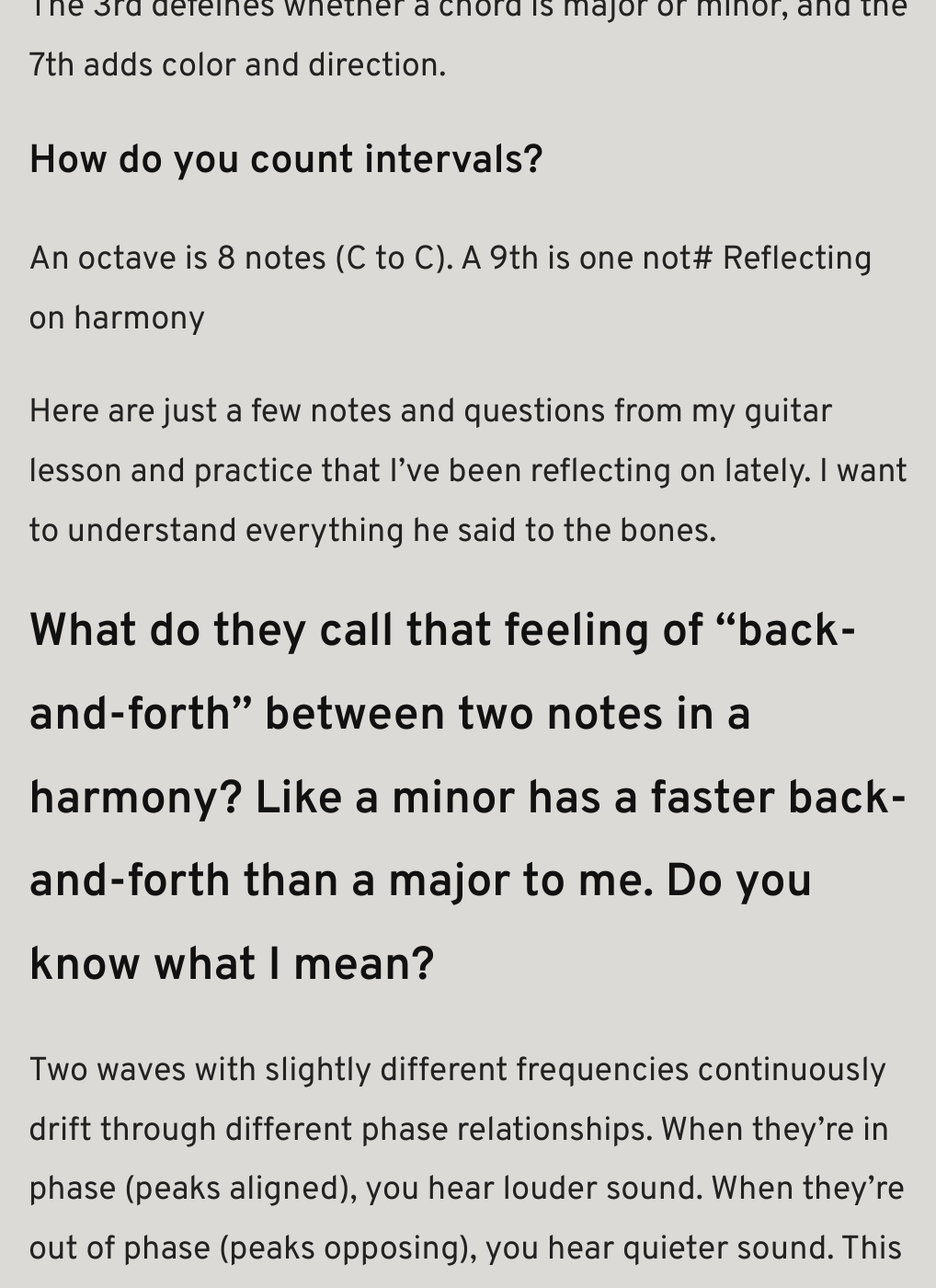
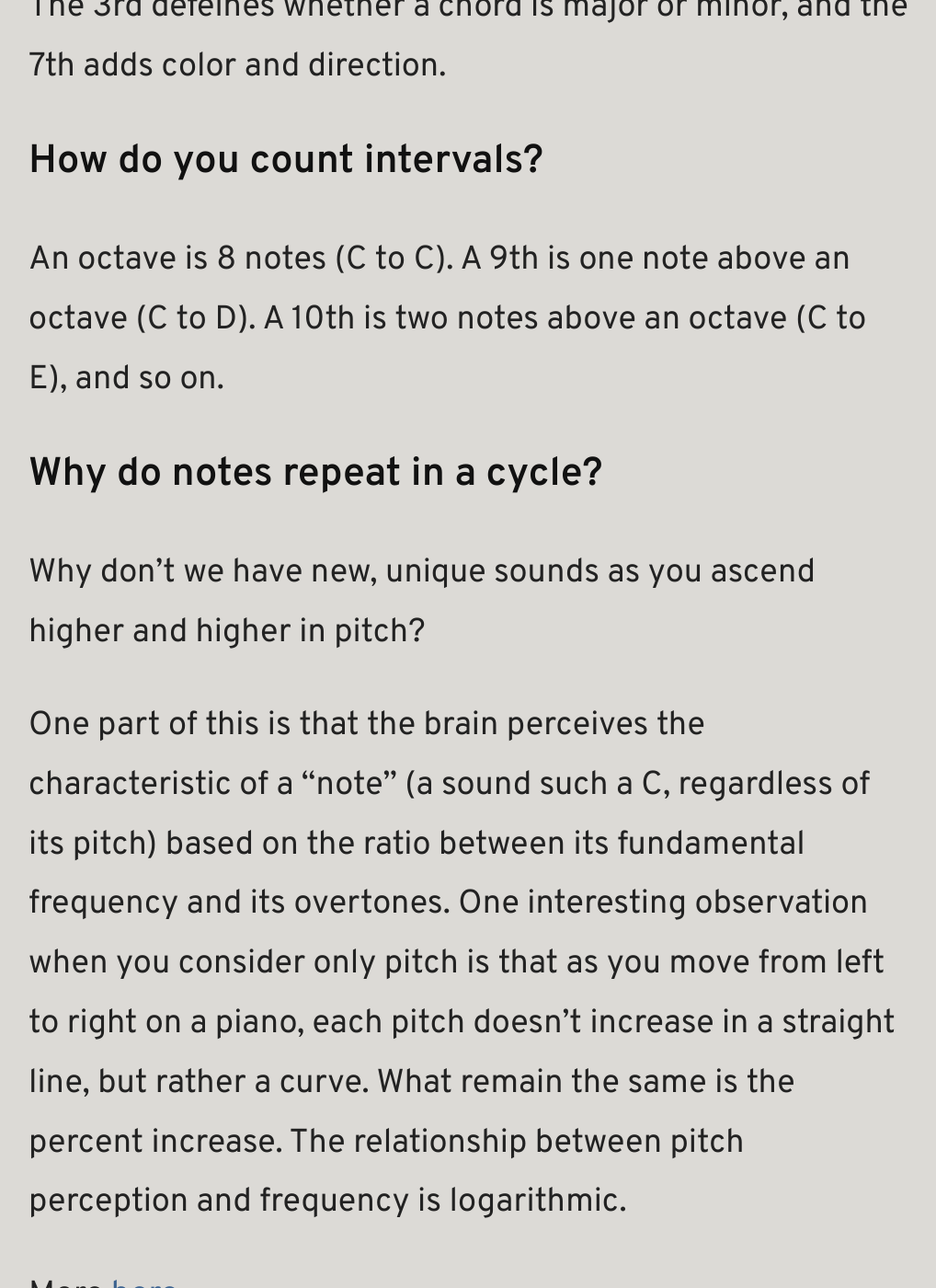
Before and after one commit to kingparra/blog, a Jekyll site: the page built from 03_reflecting_on_harmony.md, in a window 1280 px wide and 1400 px high, scrolled down 4326 px. Shown: the whole window at 92% size, without its empty margins (129-1147 px from the left). Built offline with Jekyll 4.4.1, drawn with Linux system fonts in a browser that asks for light colours; our own code applies the rules of GitHub Pages for plain Markdown files; part of the change alters nothing that is shown; some of the changed text lies outside the part shown.

Commit message:
Update notes on harmony

```diff
--- a/03_reflecting_on_harmony.md
+++ b/03_reflecting_on_harmony.md
@@ -27,12 +27,20 @@ The 3rd defeines whether a chord is major or minor, and the 7th adds color and d
 
 ## How do you count intervals?
 
-An octave is 8 notes (C to C). A 9th is one not# Reflecting on harmony
-
-Here are just a few notes and questions from my guitar lesson and practice that I've been reflecting on lately. I want to understand everything he said to the bones.
+An octave is 8 notes (C to C). A 9th is one note above an octave (C to D). A 10th is two notes above an octave (C to E), and so on.
 
 
-# What do they call that feeling of "back-and-forth" between two notes in a harmony? Like a minor has a faster back-and-forth than a major to me. Do you know what I mean?
+## Why do notes repeat in a cycle?
+
+Why don't we have new, unique sounds as you ascend higher and higher in pitch?
+
+One part of this is that the brain perceives the characteristic of a "note" (a sound such a C, regardless of its pitch) based on the ratio between its fundamental frequency and its overtones. One interesting observation when you consider only pitch is that as you move from left to right on a piano, each pitch doesn't increase in a straight line, but rather a curve. What remain the same is the percent increase. The relationship between pitch perception and frequency is logarithmic.
+
+More [here](https://pressbooks.pub/sound/chapter/pitch-and-frequency-in-music/).
+
+## What is beating?
+
+For example, a minor has a faster back-and-forth than a major to me. Do you know what I mean?
 
 Two waves with slightly different frequencies continuously drift through different phase relationships. When they're in phase (peaks aligned), you hear louder sound. When they're out of phase (peaks opposing), you hear quieter sound. This cycle repeats, creating the pulsing "beating" effect.
 
@@ -52,23 +60,23 @@ Timbre (pronounced TAM-ber) is the quality that makes instruments sound differen
 
 Recently I've been trying to cook up the perfect blend of exercises for my practice routine, but in the end I decided that I don't need to focus on technique, I need to focus on expression. And, in the process of expression, I will naturally gain technique.
 
-1. Try to tell a story. Pick a story and use what you know to communicate it as best you can.
+- Try to tell a story. Pick a story and use what you know to communicate it as best you can.
 
-2. Practice dynamics: time, volume, pitch, spread vs condense.
+- Practice dynamics: time, volume, pitch, spread vs condense.
 
-3. Learn songs (or other existing music).
+- Learn songs (or other existing music).
 
-4. Experiment with treating each string on the guitar as a separate voice.
+- Experiment with treating each string on the guitar as a separate voice.
 
 
 ## What are some practice exercises that I should take away from my lesson with Maurice?
 
-1. Harmonzing scales with triads. (Use the diatonic arps feature of fretboard composer pro for this, but also check out Jens Larsen.)
+- Harmonzing scales with triads. (Use the diatonic arps feature of fretboard composer pro for this, but also check out Jens Larsen.)
 
-2. Identify the intervals in my chord progression (E5 -> D6/9 -> Cmaj7 -> B5add11) and identify what interval the open b and e strings create over each bass note. Write it down. Then learn to play that interval in different positions on the neck, and learn what it sounds like in other contexts. This is a way to learn "flavors".
+- Identify the intervals in my chord progression (E5 -> D6/9 -> Cmaj7 -> B5add11) and identify what interval the open b and e strings create over each bass note. Write it down. Then learn to play that interval in different positions on the neck, and learn what it sounds like in other contexts. This is a way to learn "flavors".
 
-3. Experiment with how many different vocal lines I can come up with over a pedal tone. Explore how different intervals creat different emotional colors. Whare are some colorful departures from just harmonizing using the root note at different octaves?
+- Experiment with how many different vocal lines I can come up with over a pedal tone. Explore how different intervals creat different emotional colors. Whare are some colorful departures from just harmonizing using the root note at different octaves?
 
-4. Experiment with learning the tablature that Maurice gave me.
+- Experiment with learning the tablature that Maurice gave me.
 
-5. Analyze the harmony of my church songs.
+- Analyze the harmony of my church songs.
```
